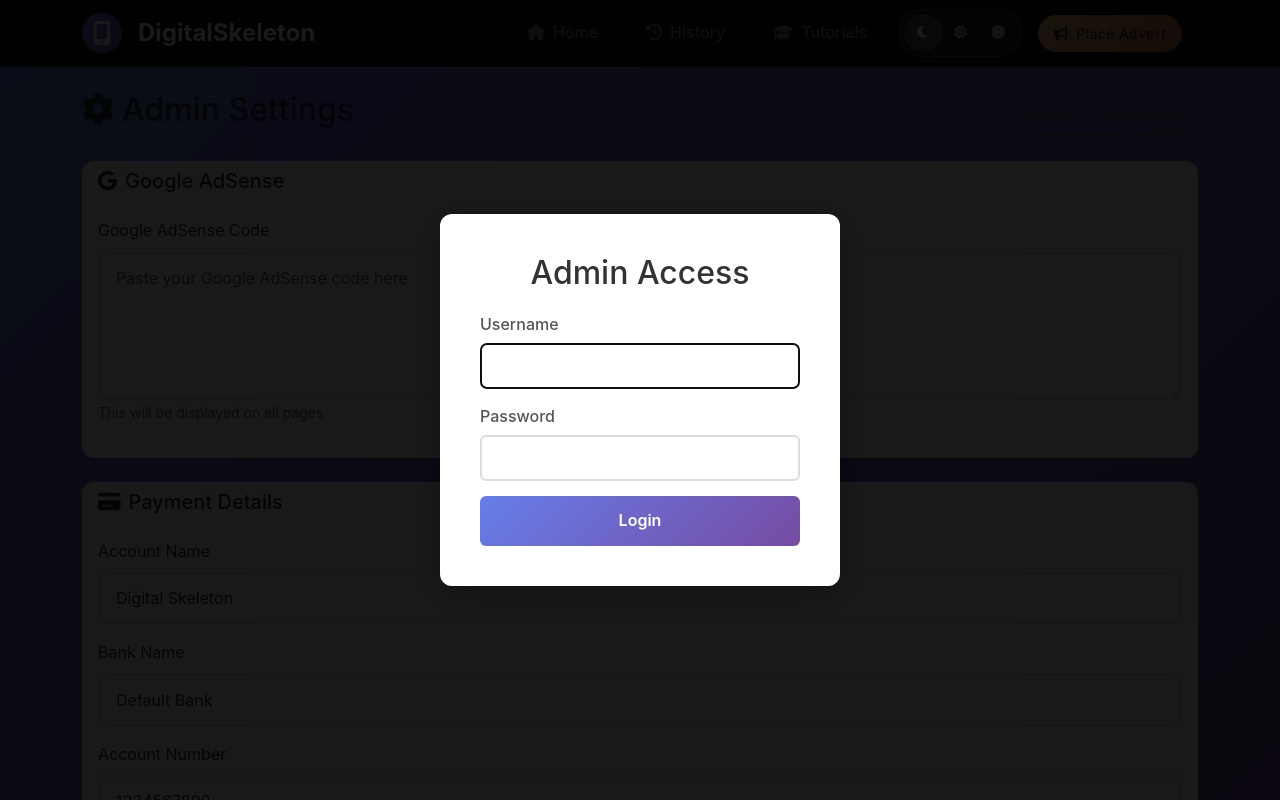
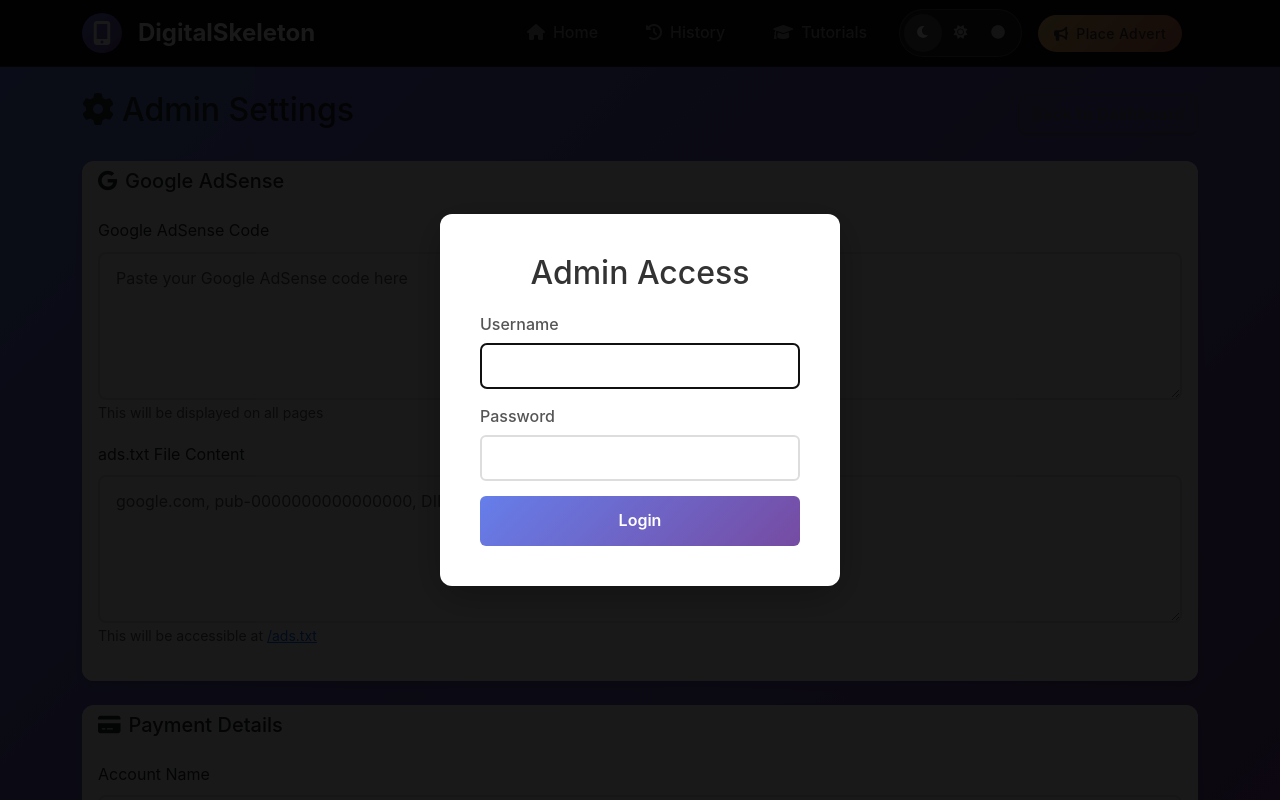
Before and after one commit to julisunkan/bundle, a Flask app: page /babaj/settings in a window 1280 px wide. Run offline with Flask 3, Linux system fonts and the light colour scheme; the visitor is signed in with stand-in values (Sample User, id 1).

Commit message:
Add ability for admins to upload Google AdSense ads.txt content
Adds a new field to AdminSettings model and a route to serve ads.txt content.

Replit-Commit-Author: Agent
Replit-Commit-Session-Id: 30addc4b-f1c1-48a9-b7bb-d07ec7859c68
Replit-Commit-Checkpoint-Type: intermediate_checkpoint
Replit-Commit-Screenshot-Url: https://storage.googleapis.com/screenshot-production-us-central1/6382391c-9e0e-40e4-be33-a431b22fbfaf/30addc4b-f1c1-48a9-b7bb-d07ec7859c68/sSLm2NK

```diff
--- a/models.py
+++ b/models.py
@@ -73,6 +73,7 @@ class AdminUser(db.Model):
 class AdminSettings(db.Model):
     id = db.Column(db.Integer, primary_key=True)
     google_adsense_code = db.Column(db.Text)
+    ads_txt_content = db.Column(db.Text)
     payment_account_name = db.Column(db.String(200))
     payment_bank_name = db.Column(db.String(200))
     payment_account_number = db.Column(db.String(100))
--- a/routes.py
+++ b/routes.py
@@ -492,6 +492,15 @@ def serve_service_worker():
     """Serve service worker file"""
     return send_file('static/sw.js', mimetype='application/javascript')
 
+@app.route('/ads.txt')
+def serve_ads_txt():
+    """Serve Google AdSense ads.txt file"""
+    settings = AdminSettings.query.first()
+    if settings and settings.ads_txt_content:
+        from flask import Response
+        return Response(settings.ads_txt_content, mimetype='text/plain')
+    return Response('', mimetype='text/plain', status=404)
+
 @app.route('/api/sync-jobs', methods=['POST'])
 def sync_jobs():
     """Background sync endpoint for PWA"""
@@ -644,6 +653,7 @@ def admin_settings():
 
     if request.method == 'POST':
         settings.google_adsense_code = request.form.get('google_adsense_code', '')
+        settings.ads_txt_content = request.form.get('ads_txt_content', '')
         settings.payment_account_name = request.form.get('payment_account_name', '')
         settings.payment_bank_name = request.form.get('payment_bank_name', '')
         settings.payment_account_number = request.form.get('payment_account_number', '')
--- a/templates/admin/settings.html
+++ b/templates/admin/settings.html
@@ -30,6 +30,11 @@
                     <label for="google_adsense_code" class="form-label">Google AdSense Code</label>
                     <textarea class="form-control" id="google_adsense_code" name="google_adsense_code" rows="5" placeholder="Paste your Google AdSense code here">{{ settings.google_adsense_code or '' }}</textarea>
                     <small class="text-muted">This will be displayed on all pages</small>
+                </div>
+                <div class="mb-3">
+                    <label for="ads_txt_content" class="form-label">ads.txt File Content</label>
+                    <textarea class="form-control" id="ads_txt_content" name="ads_txt_content" rows="5" placeholder="google.com, pub-0000000000000000, DIRECT, f08c47fec0942fa0">{{ settings.ads_txt_content or '' }}</textarea>
+                    <small class="text-muted">This will be accessible at <a href="/ads.txt" target="_blank">/ads.txt</a></small>
                 </div>
             </div>
         </div>
```
Also changed, not shown: 1 other file.
